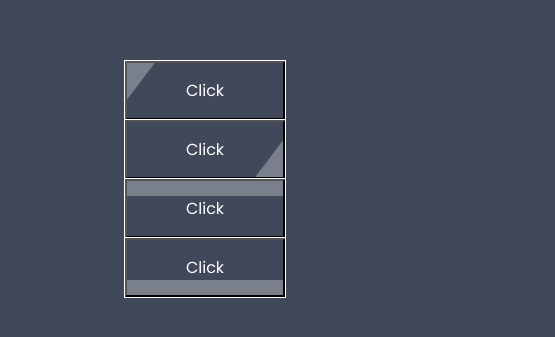
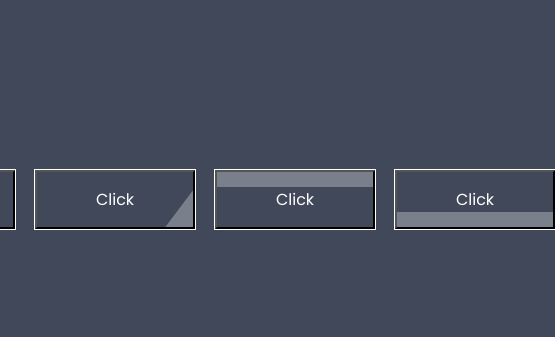
Before and after one commit to Davlemecreant/dropdown, a plain HTML site: page index.html in a window 390 px wide. Shown: the part 231-568 px from the top of the page, 555 px wide, since content can reach past the window. Drawn offline with Linux system fonts and the light colour scheme.

Commit message:
Update style.css

```diff
--- a/style.css
+++ b/style.css
@@ -187,13 +187,3 @@ body
 .menubtn4:hover:before {
   bottom: 72%;
 }
-
-@media only screen and (max-width: 500px)
-{
-
-    .container
-    {
-
-        flex-direction: column;
-        margin-bottom: 40px;
-    }
```
